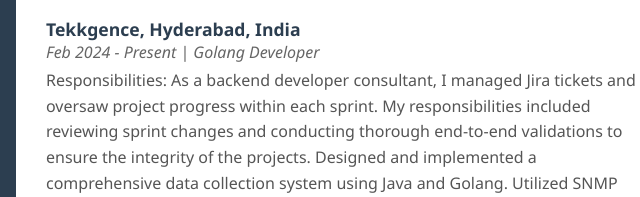
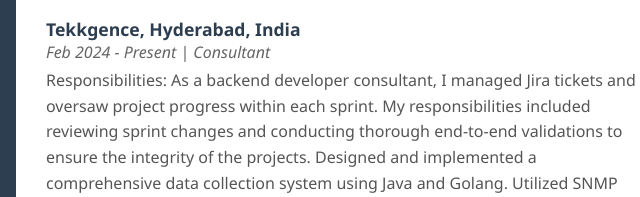
Before and after one commit to Bala-Nallamilli/portfolio, a plain HTML site: page index.html in a window 1280 px wide. Shown: the part 478-675 px from the top of the page, 474-1114 px from the left. Drawn offline with Linux system fonts and the light colour scheme.

Commit message:
Update index.html

```diff
--- a/index.html
+++ b/index.html
@@ -127,7 +127,7 @@
             <ul>
                 <li>
                     <strong>Tekkgence, Hyderabad, India</strong>
-                    <em>Feb 2024 - Present | Golang Developer</em>
+                    <em>Feb 2024 - Present | Consultant</em>
                     <p>Responsibilities: As a backend developer consultant, I managed Jira tickets and oversaw project progress within each sprint. My responsibilities included reviewing sprint changes and conducting thorough end-to-end validations to ensure the integrity of the projects.
 Designed and implemented a comprehensive data collection system using Java and Golang. Utilized SNMP (Simple Network Management Protocol) to gather network information from devices across various vendors. The system is highly adaptable to different vendor specifications, ensuring efficient and seamless data retrieval. The collected data is then securely uploaded to the cloud for further analysis and storage.
 Responsible for the development of sprint changes and performing detailed end-to-end validations to maintain and enhance the quality and integrity of the projects.opsramp tool is used by many organizations such as HPE and Dell.</p>
```
